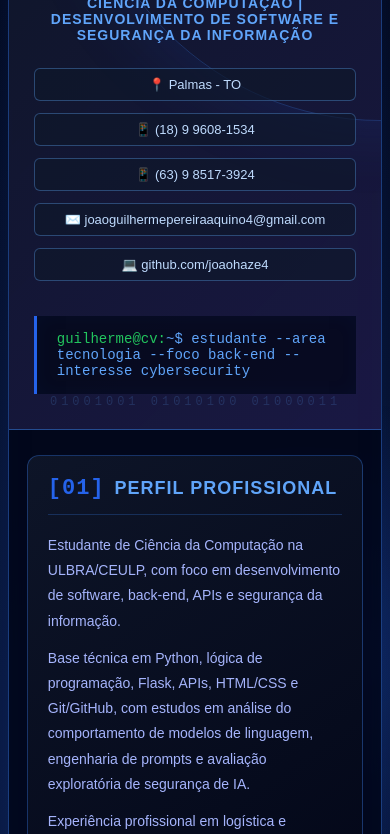
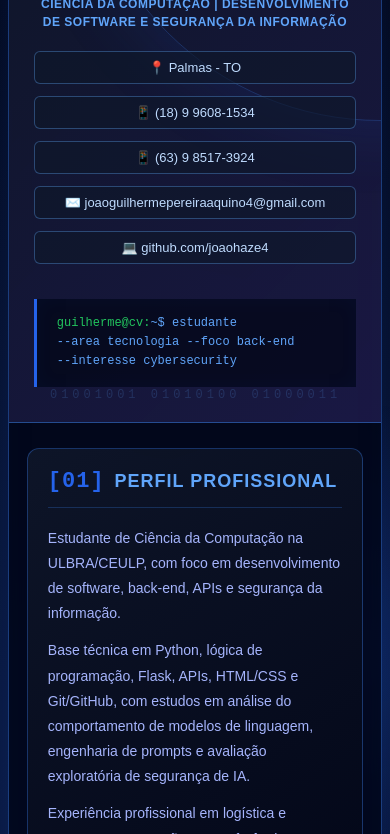
Before and after one commit to joaohaze4/potifolio, a plain HTML site: page index.html in a window 390 px wide. Shown: the part 147-981 px from the top of the page. Drawn offline with Linux system fonts and the light colour scheme.

Commit message:
Ajusta subtítulo e terminal no celular
Diminui fonte e espaçamento do subtítulo em telas pequenas e impede
que as flags da linha do terminal quebrem no meio (ex.: '-' '-foco').

Co-Authored-By: Claude Opus 5.5 <noreply@anthropic.com>
Claude-Session: https://claude.ai/code/session_01FtHbj1aqgt9ArBq8PuNVDQ

```diff
--- a/index.html
+++ b/index.html
@@ -284,8 +284,13 @@
                 inset 0 0 20px rgba(37, 99, 235, .04);
         }
 
-        .terminal span {
+        .terminal .prompt {
             color: #22c55e;
+        }
+
+        /* cada flag fica inteira na mesma linha */
+        .terminal .cmd {
+            white-space: nowrap;
         }
 
 
@@ -763,9 +768,20 @@
                 font-size: 28px;
             }
 
+            header h1 {
+                letter-spacing: 1px;
+            }
+
             header h2 {
-                font-size: 14px;
-                letter-spacing: 1px;
+                font-size: 12px;
+                letter-spacing: .5px;
+                line-height: 1.5;
+                margin-bottom: 20px;
+            }
+
+            .terminal {
+                font-size: 12px;
+                line-height: 1.6;
             }
 
             .card {
@@ -846,8 +862,11 @@
 
             <div class="terminal">
 
-                <span>guilherme@cv:</span>~$ estudante --area
-                tecnologia --foco back-end --interesse cybersecurity
+                <span class="prompt">guilherme@cv:</span>~$
+                <span class="cmd">estudante</span>
+                <span class="cmd">--area tecnologia</span>
+                <span class="cmd">--foco back-end</span>
+                <span class="cmd">--interesse cybersecurity</span>
 
             </div>
 
```
